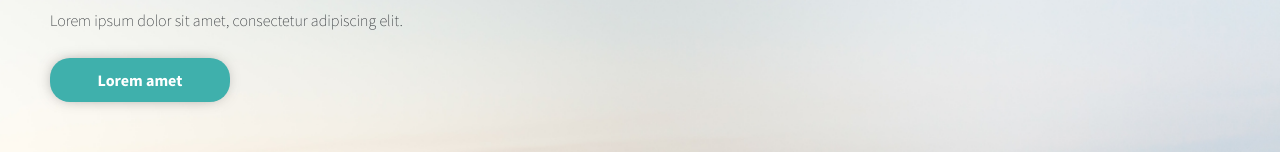
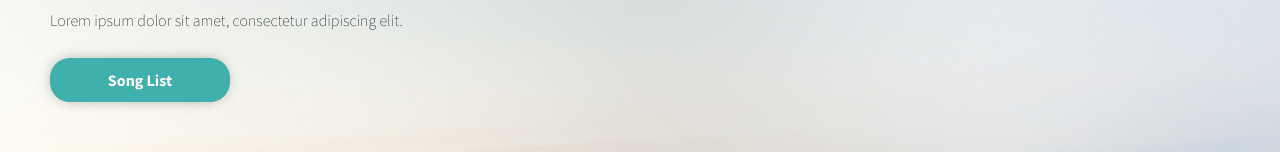
Before and after one commit to zicotann/test-app, an Angular app: page / in a window 1280 px wide. Shown: the part 368-520 px from the top of the page. Built offline with nearby package versions, Linux system fonts and the light colour scheme.

Commit message:
change home button label

```diff
--- a/src/app/components/home/home.component.html
+++ b/src/app/components/home/home.component.html
@@ -3,7 +3,7 @@
     <div class="col-12 title">
       <h2 class="page-title">testApp</h2>
       <p class="page-description">Lorem ipsum dolor sit amet, consectetur adipiscing elit.</p>
-      <button class="cta-style" routerLink="/songs">Lorem amet</button>
+      <button class="cta-style" routerLink="/songs">Song List</button>
     </div>
   </div>
 
```
